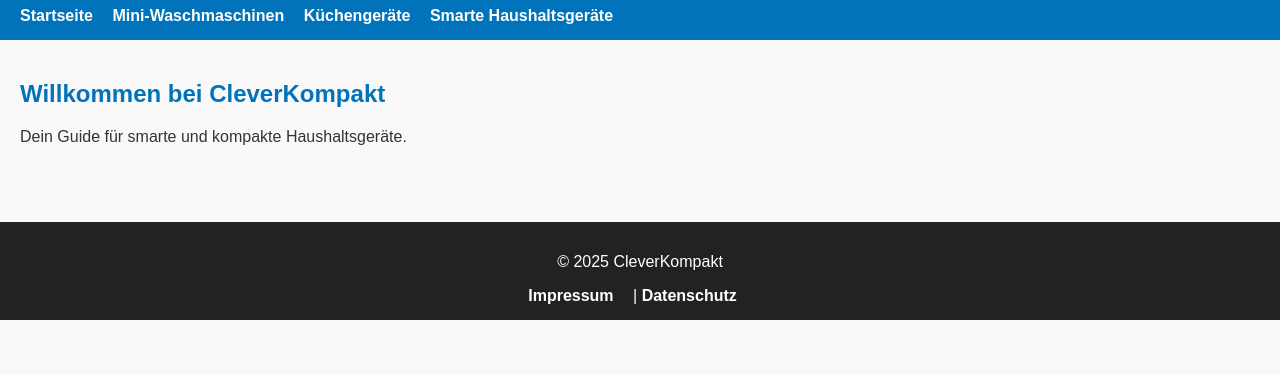
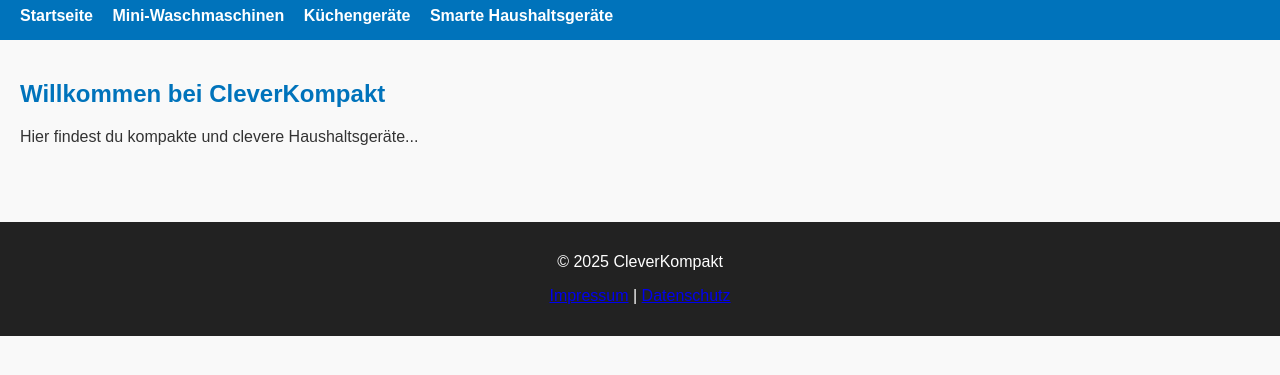
Before and after one commit to Notrealhari1909/CleverKompakt, a plain HTML site: page Index.html in a window 1280 px wide. Shown: the part 55-430 px from the top of the page. Drawn offline with Linux system fonts and the light colour scheme.

Commit message:
Update Index.html

```diff
--- a/Index.html
+++ b/Index.html
@@ -3,7 +3,7 @@
 <head>
     <meta charset="UTF-8" />
     <meta name="viewport" content="width=device-width, initial-scale=1" />
-    <title>CleverKompakt</title>
+    <title>CleverKompakt - Startseite</title>
     <link rel="stylesheet" href="style.css" />
 </head>
 <body>
@@ -14,18 +14,23 @@
             <a href="article1.html">Mini-Waschmaschinen</a>
             <a href="article2.html">Küchengeräte</a>
             <a href="article3.html">Smarte Haushaltsgeräte</a>
+            <!-- Impressum & Datenschutz aus Header entfernt -->
         </nav>
     </header>
+
     <main>
-        <h2>Willkommen bei CleverKompakt</h2>
-        <p>Dein Guide für smarte und kompakte Haushaltsgeräte.</p>
+        <article>
+            <h2>Willkommen bei CleverKompakt</h2>
+            <p>Hier findest du kompakte und clevere Haushaltsgeräte...</p>
+        </article>
     </main>
+
     <footer>
         <p>&copy; 2025 CleverKompakt</p>
-        <nav>
+        <p>
             <a href="impressum.html">Impressum</a> |
             <a href="datenschutz.html">Datenschutz</a>
-        </nav>
+        </p>
     </footer>
 </body>
 </html>
```
